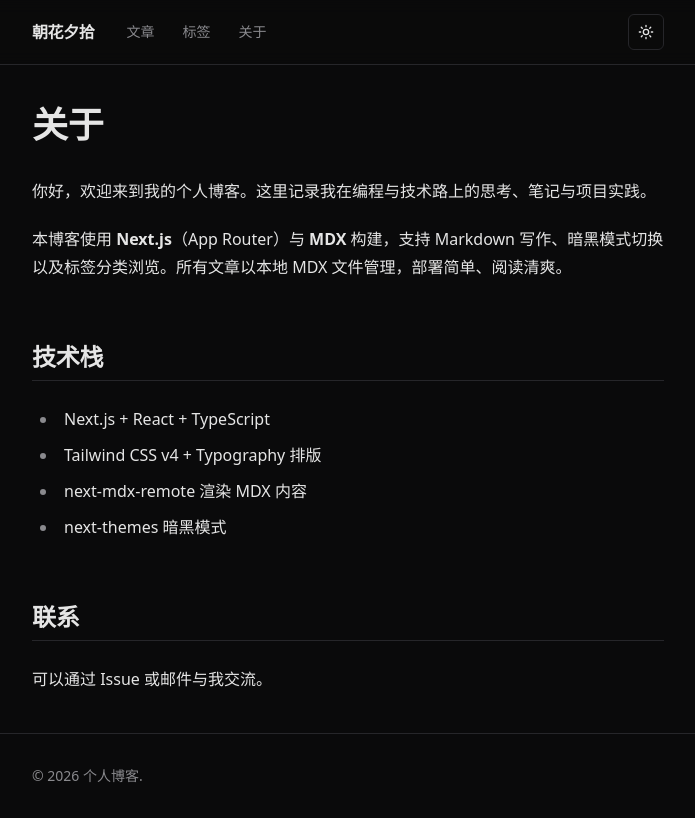
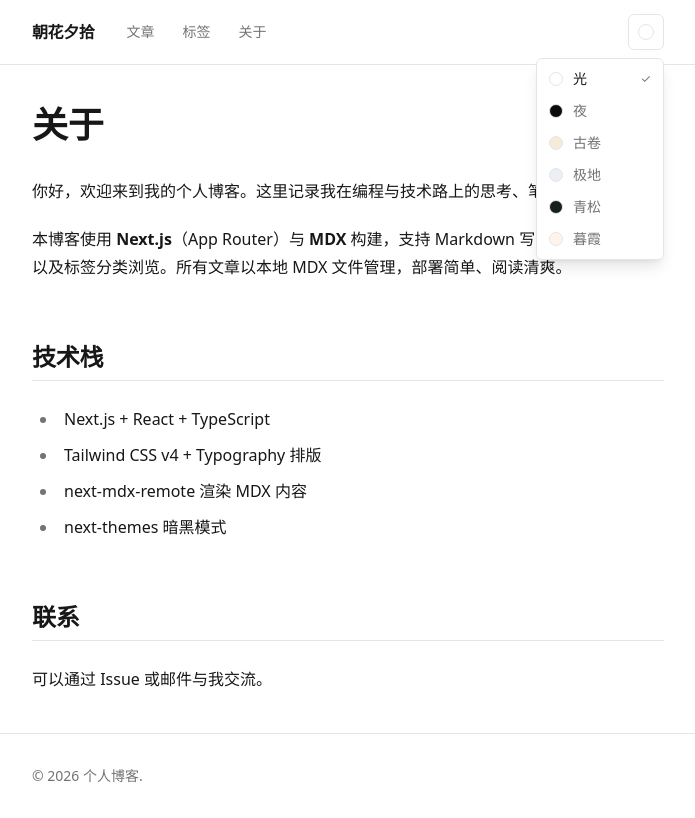
Before and after one commit to yeyib0994/yeyib0994.github.io, a Next.js app: page /about in a window 1280 px wide. Both pictures are taken after a click on the button "切换主题". Shown: the whole page, without its empty margins (292-987 px from the left). Built offline with nearby package versions, Linux system fonts and the light colour scheme.

Commit message:
增加可用主题

```diff
--- a/app/globals.css
+++ b/app/globals.css
@@ -4,15 +4,24 @@
 /* 使用 class 策略的暗黑模式（配合 next-themes） */
 @custom-variant dark (&:where(.dark, .dark *));
 
-:root {
+/* 默认主题：光（Light） */
+:root,
+.light {
   --bg: 255 255 255;
   --fg: 23 23 23;
   --muted: 115 115 115;
   --border: 229 229 229;
   --card: 250 250 250;
   --accent: 23 23 23;
+  --hl-keyword: #cf222e;
+  --hl-string: #0a3069;
+  --hl-number: #0550ae;
+  --hl-title: #8250df;
+  --hl-attribute: #953800;
+  color-scheme: light;
 }
 
+/* 主题：夜（Dark） */
 .dark {
   --bg: 10 10 11;
   --fg: 229 229 229;
@@ -20,6 +29,76 @@
   --border: 38 38 42;
   --card: 23 23 25;
   --accent: 229 229 229;
+  --hl-keyword: #ff7b72;
+  --hl-string: #a5d6ff;
+  --hl-number: #79c0ff;
+  --hl-title: #d2a8ff;
+  --hl-attribute: #ffa657;
+  color-scheme: dark;
+}
+
+/* 主题：古卷（Sepia）—— 护眼米黄 */
+.sepia {
+  --bg: 244 236 216;
+  --fg: 68 51 31;
+  --muted: 143 120 90;
+  --border: 224 210 183;
+  --card: 237 226 200;
+  --accent: 143 91 39;
+  --hl-keyword: #9a3412;
+  --hl-string: #3f6212;
+  --hl-number: #7c2d12;
+  --hl-title: #6b21a8;
+  --hl-attribute: #92400e;
+  color-scheme: light;
+}
+
+/* 主题：极地（Nord）—— 北欧冷蓝灰 */
+.nord {
+  --bg: 236 239 244;
+  --fg: 46 52 64;
+  --muted: 76 86 106;
+  --border: 216 222 233;
+  --card: 229 233 240;
+  --accent: 94 129 172;
+  --hl-keyword: #bf616a;
+  --hl-string: #a3be8c;
+  --hl-number: #b48ead;
+  --hl-title: #81a1c1;
+  --hl-attribute: #d08770;
+  color-scheme: light;
+}
+
+/* 主题：青松（Forest）—— 深绿 */
+.forest {
+  --bg: 22 33 28;
+  --fg: 200 220 200;
+  --muted: 130 155 135;
+  --border: 42 58 48;
+  --card: 30 44 36;
+  --accent: 130 200 150;
+  --hl-keyword: #a5d6a4;
+  --hl-string: #c5e1a5;
+  --hl-number: #80cbc4;
+  --hl-title: #b39ddb;
+  --hl-attribute: #ffcc80;
+  color-scheme: dark;
+}
+
+/* 主题：暮霞（Sunset）—— 暖橙 */
+.sunset {
+  --bg: 255 244 235;
+  --fg: 60 40 30;
+  --muted: 150 110 90;
+  --border: 245 220 200;
+  --card: 255 235 220;
+  --accent: 234 88 12;
+  --hl-keyword: #c2410c;
+  --hl-string: #b45309;
+  --hl-number: #be123c;
+  --hl-title: #7c3aed;
+  --hl-attribute: #9a3412;
+  color-scheme: light;
 }
 
 @theme inline {
@@ -118,7 +197,7 @@ body {
   color: rgb(var(--muted));
 }
 
-/* highlight.js 主题：浅色 GitHub 风 + 暗色适配 */
+/* highlight.js：颜色跟随主题变量 */
 .hljs {
   color: rgb(var(--fg));
   background: transparent;
@@ -133,57 +212,26 @@ body {
 .hljs-built_in,
 .hljs-name,
 .hljs-tag {
-  color: #cf222e;
-}
-.dark .hljs-keyword,
-.dark .hljs-selector-tag,
-.dark .hljs-built_in,
-.dark .hljs-name,
-.dark .hljs-tag {
-  color: #ff7b72;
+  color: var(--hl-keyword);
 }
 .hljs-string,
 .hljs-attr,
 .hljs-meta-string {
-  color: #0a3069;
-}
-.dark .hljs-string,
-.dark .hljs-attr,
-.dark .hljs-meta-string {
-  color: #a5d6ff;
+  color: var(--hl-string);
 }
 .hljs-number,
 .hljs-literal,
-.hljs-variable,
-.dark .hljs-number,
-.dark .hljs-literal,
-.dark .hljs-variable {
-  color: #0550ae;
-}
-.dark .hljs-number,
-.dark .hljs-literal,
-.dark .hljs-variable {
-  color: #79c0ff;
+.hljs-variable {
+  color: var(--hl-number);
 }
 .hljs-title,
 .hljs-section,
 .hljs-title.function_,
 .hljs-function .hljs-title {
-  color: #8250df;
-}
-.dark .hljs-title,
-.dark .hljs-section,
-.dark .hljs-title.function_,
-.dark .hljs-function .hljs-title {
-  color: #d2a8ff;
+  color: var(--hl-title);
 }
 .hljs-attribute,
 .hljs-type,
 .hljs-class .hljs-title {
-  color: #953800;
+  color: var(--hl-attribute);
 }
-.dark .hljs-attribute,
-.dark .hljs-type,
-.dark .hljs-class .hljs-title {
-  color: #ffa657;
-}
--- a/app/layout.tsx
+++ b/app/layout.tsx
@@ -22,9 +22,9 @@ export default function RootLayout({
       <body className="flex min-h-screen flex-col">
         <ThemeProvider
           attribute="class"
-          defaultTheme="system"
-          enableSystem
+          defaultTheme="light"
           disableTransitionOnChange
+          themes={["light", "dark", "sepia", "nord", "forest", "sunset"]}
         >
           <Header />
           <main className="flex-1">
--- a/components/theme-toggle.tsx
+++ b/components/theme-toggle.tsx
@@ -1,65 +1,90 @@
 "use client";
 
-import { useEffect, useState } from "react";
+import { useEffect, useRef, useState } from "react";
 import { useTheme } from "next-themes";
 
+type ThemeOption = {
+  value: string;
+  label: string;
+  swatch: string; // 预览色（背景/文字组合）
+};
+
+const THEMES: ThemeOption[] = [
+  { value: "light", label: "光", swatch: "#ffffff" },
+  { value: "dark", label: "夜", swatch: "#0a0a0b" },
+  { value: "sepia", label: "古卷", swatch: "#f4ecd8" },
+  { value: "nord", label: "极地", swatch: "#eceff4" },
+  { value: "forest", label: "青松", swatch: "#16211c" },
+  { value: "sunset", label: "暮霞", swatch: "#fff4eb" },
+];
+
 export function ThemeToggle() {
-  const { resolvedTheme, setTheme } = useTheme();
+  const { theme, setTheme } = useTheme();
   const [mounted, setMounted] = useState(false);
+  const [open, setOpen] = useState(false);
+  const ref = useRef<HTMLDivElement>(null);
 
   useEffect(() => setMounted(true), []);
 
-  const isDark = resolvedTheme === "dark";
+  // 点击外部关闭下拉
+  useEffect(() => {
+    if (!open) return;
+    const onClick = (e: MouseEvent) => {
+      if (ref.current && !ref.current.contains(e.target as Node)) {
+        setOpen(false);
+      }
+    };
+    document.addEventListener("mousedown", onClick);
+    return () => document.removeEventListener("mousedown", onClick);
+  }, [open]);
+
+  const current = THEMES.find((t) => t.value === theme) ?? THEMES[0];
 
   return (
+    <div className="relative" ref={ref}>
       <button
         type="button"
         aria-label="切换主题"
-      onClick={() => setTheme(isDark ? "light" : "dark")}
+        onClick={() => setOpen((v) => !v)}
         className="inline-flex h-9 w-9 items-center justify-center rounded-md border border-border text-fg transition-colors hover:bg-card"
       >
         {mounted ? (
-        isDark ? (
-          <SunIcon className="h-4 w-4" />
-        ) : (
-          <MoonIcon className="h-4 w-4" />
-        )
+          <span
+            className="block h-4 w-4 rounded-full border border-border"
+            style={{ backgroundColor: current.swatch }}
+          />
         ) : (
           <span className="h-4 w-4" />
         )}
       </button>
+
+      {open && (
+        <ul className="absolute right-0 top-11 z-20 min-w-[8rem] overflow-hidden rounded-md border border-border bg-bg py-1 shadow-lg">
+          {THEMES.map((t) => (
+            <li key={t.value}>
+              <button
+                type="button"
+                onClick={() => {
+                  setTheme(t.value);
+                  setOpen(false);
+                }}
+                className={`flex w-full items-center gap-2.5 px-3 py-1.5 text-sm transition-colors hover:bg-card ${
+                  t.value === theme ? "text-fg" : "text-muted"
+                }`}
+              >
+                <span
+                  className="block h-3.5 w-3.5 rounded-full border border-border"
+                  style={{ backgroundColor: t.swatch }}
+                />
+                {t.label}
+                {t.value === theme && (
+                  <span className="ml-auto text-xs text-muted">✓</span>
+                )}
+              </button>
+            </li>
+          ))}
+        </ul>
+      )}
+    </div>
   );
 }
-
-function SunIcon({ className }: { className?: string }) {
-  return (
-    <svg
-      className={className}
-      viewBox="0 0 24 24"
-      fill="none"
-      stroke="currentColor"
-      strokeWidth="2"
-      strokeLinecap="round"
-      strokeLinejoin="round"
-    >
-      <circle cx="12" cy="12" r="4" />
-      <path d="M12 2v2M12 20v2M4.93 4.93l1.41 1.41M17.66 17.66l1.41 1.41M2 12h2M20 12h2M6.34 17.66l-1.41 1.41M19.07 4.93l-1.41 1.41" />
-    </svg>
-  );
-}
-
-function MoonIcon({ className }: { className?: string }) {
-  return (
-    <svg
-      className={className}
-      viewBox="0 0 24 24"
-      fill="none"
-      stroke="currentColor"
-      strokeWidth="2"
-      strokeLinecap="round"
-      strokeLinejoin="round"
-    >
-      <path d="M21 12.79A9 9 0 1 1 11.21 3 7 7 0 0 0 21 12.79z" />
-    </svg>
-  );
-}
```
Also changed, not shown: 1 other file (tests, documents, lock files or other folders). Lines whose indentation alone changed are shown as unchanged.
